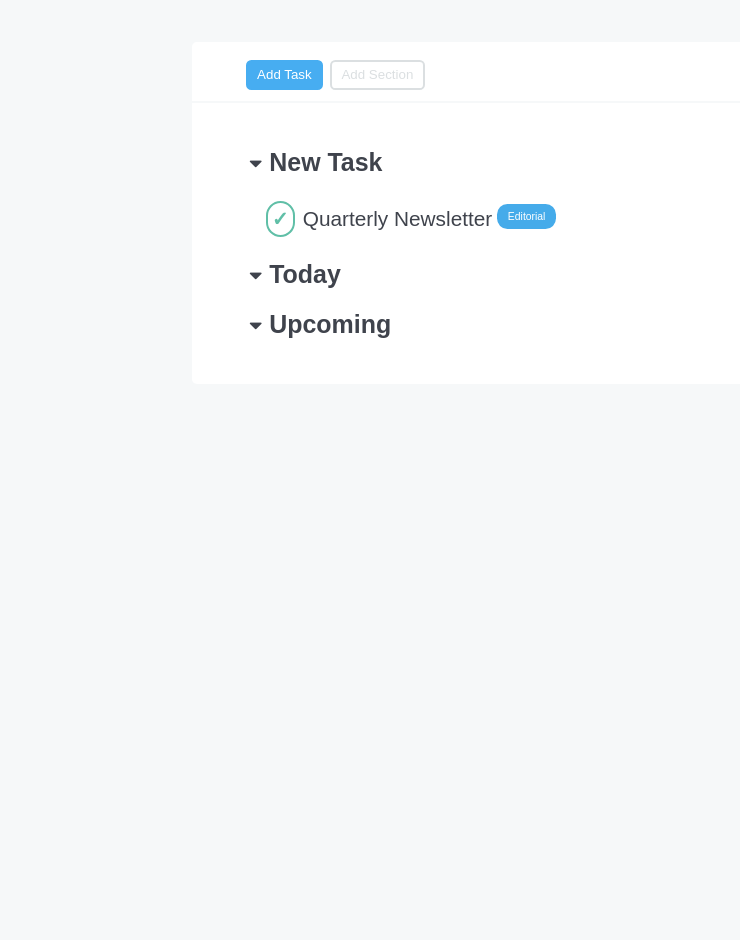
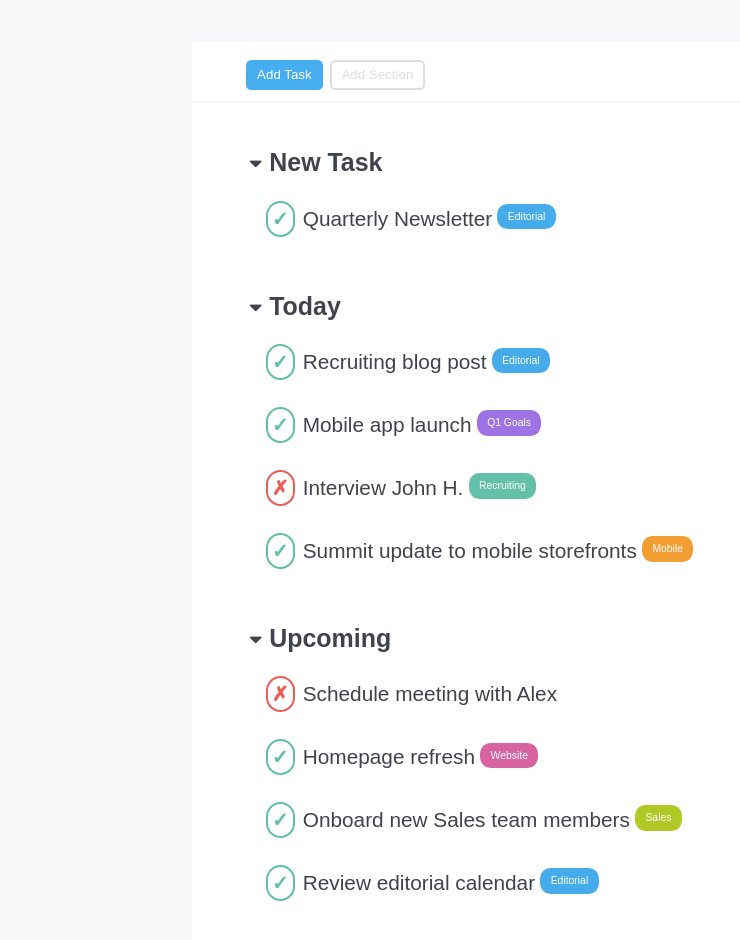
Before and after one commit to Francesco-Rapetti/html-css-toboolist, a plain HTML site: page index.html in a window 1280 px wide. Shown: the part 102-1042 px from the top of the page, without its empty margins (0-740 px from the left). Before the commit the page ends 800 px from the top, so only its background shows below. Drawn offline with Linux system fonts and the light colour scheme.

Commit message:
implements missing checkbox elements

```diff
--- a/css/style.css
+++ b/css/style.css
@@ -81,6 +81,7 @@ ul {
 
 li {
     font-size: 1.3em;
+
 }
 
 li span {
@@ -157,3 +158,31 @@ label {
 #blue {
     background-color: #45ABEA;
 }
+
+#purple {
+    background-color: #9C72E4;
+}
+
+#teal {
+    background-color: #64C0A9;
+}
+
+#orange {
+    background-color: #F29E33;
+}
+
+#pink {
+    background-color: #D863A1;
+}
+
+#green {
+    background-color: #B0C925;
+}
+
+.item {
+    margin-bottom: 1em;
+}
+
+.item:last-child {
+    margin-bottom: 2.5em;
+}
--- a/index.html
+++ b/index.html
@@ -11,8 +11,10 @@
 <body>
     <!-- header -->
     <header>
-        <img src="img/Logo.png" alt="Boolean logo">
-        <h1>Toboolist</h1>
+        <a href="index.html">
+            <img src="img/Logo.png" alt="Boolean logo">
+            <h1>Toboolist</h1>
+        </a>
     </header>
 
     <!-- main -->
@@ -29,21 +31,62 @@
                         <span>
                             <h2>New Task</h2>
                         </span>
-                        <input type="checkbox" id="check" checked="check">
-                        <label for="check">Quarterly Newsletter</label>
-                        <span class="tag" id="blue">Editorial</span>
+                        <div class="item">
+                            <input type="checkbox" id="quarterly" checked="check">
+                            <label for="quarterly">Quarterly Newsletter</label>
+                            <span class="tag" id="blue">Editorial</span>
+                        </div>
                     </li>
 
                     <li>
                         <span>
                             <h2>Today</h2>
                         </span>
+                        <div class="item">
+                            <input type="checkbox" id="recruiting" checked="check">
+                            <label for="recruiting">Recruiting blog post</label>
+                            <span class="tag" id="blue">Editorial</span>
+                        </div>
+                        <div class="item">
+                            <input type="checkbox" id="mobile" checked="check">
+                            <label for="mobile">Mobile app launch</label>
+                            <span class="tag" id="purple">Q1 Goals</span>
+                        </div>
+                        <div class="item">
+                            <input type="checkbox" id="interview">
+                            <label for="interview">Interview John H.</label>
+                            <span class="tag" id="teal">Recruiting</span>
+                        </div>
+                        <div class="item">
+                            <input type="checkbox" id="summit" checked="check">
+                            <label for="summit">Summit update to mobile storefronts</label>
+                            <span class="tag" id="orange">Mobile</span>
+                        </div>
                     </li>
 
                     <li>
                         <span>
                             <h2>Upcoming</h2>
                         </span>
+                        <div class="item">
+                            <input type="checkbox" id="meeting">
+                            <label for="meeting">Schedule meeting with Alex</label>
+                        </div>
+                        <div class="item">
+                            <input type="checkbox" id="homepage" checked="check">
+                            <label for="homepage">Homepage refresh</label>
+                            <span class="tag" id="pink">Website</span>
+                        </div>
+                        <div class="item">
+                            <input type="checkbox" id="members" checked="check">
+                            <label for="members">Onboard new Sales team members</label>
+                            <span class="tag" id="green">Sales</span>
+                        </div>
+                        <div class="item">
+                            <input type="checkbox" id="review" checked="check">
+                            <label for="review">Review editorial calendar</label>
+                            <span class="tag" id="blue">Editorial</span>
+                        </div>
                     </li>
                 </ul>
             </section>
```
